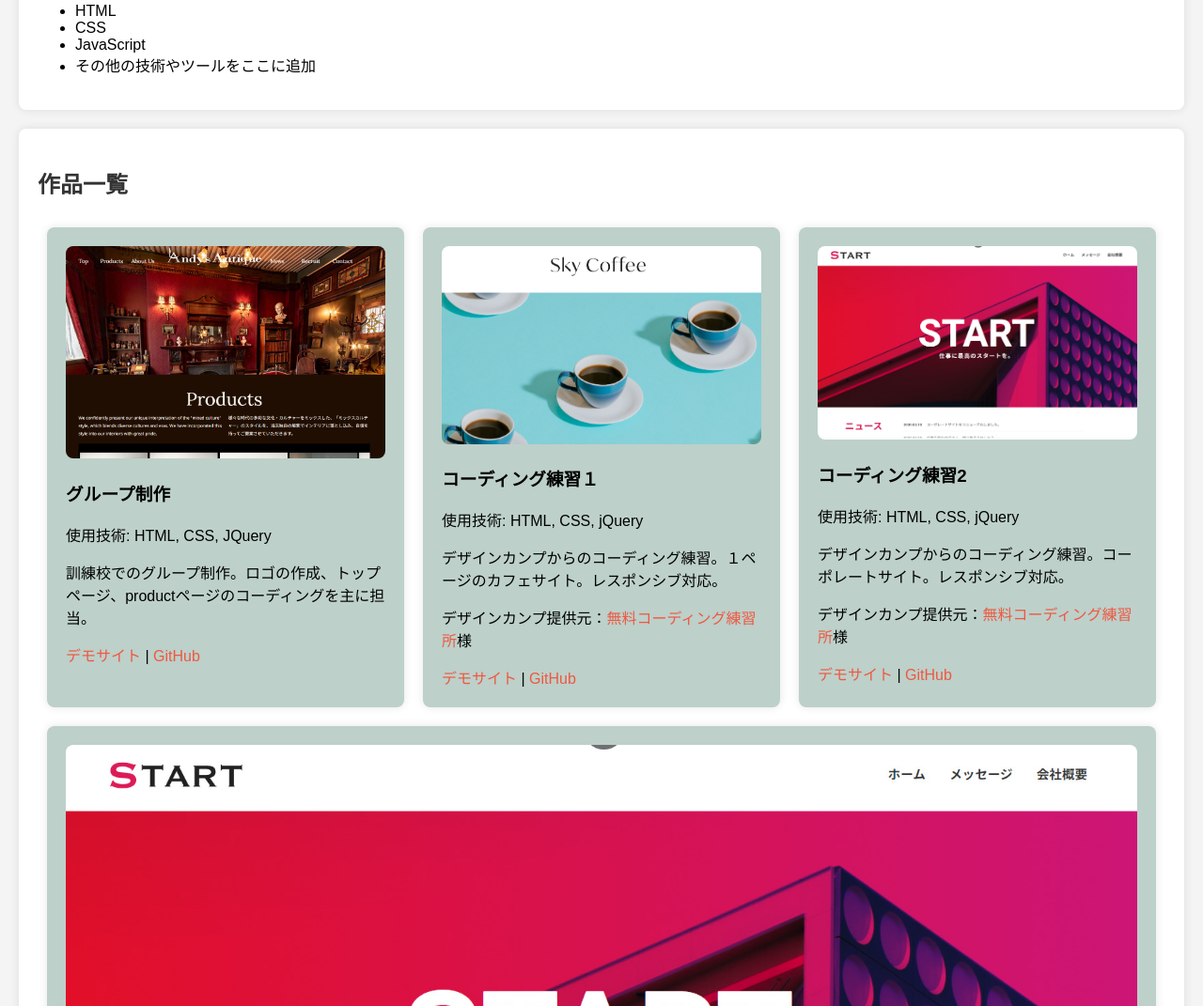
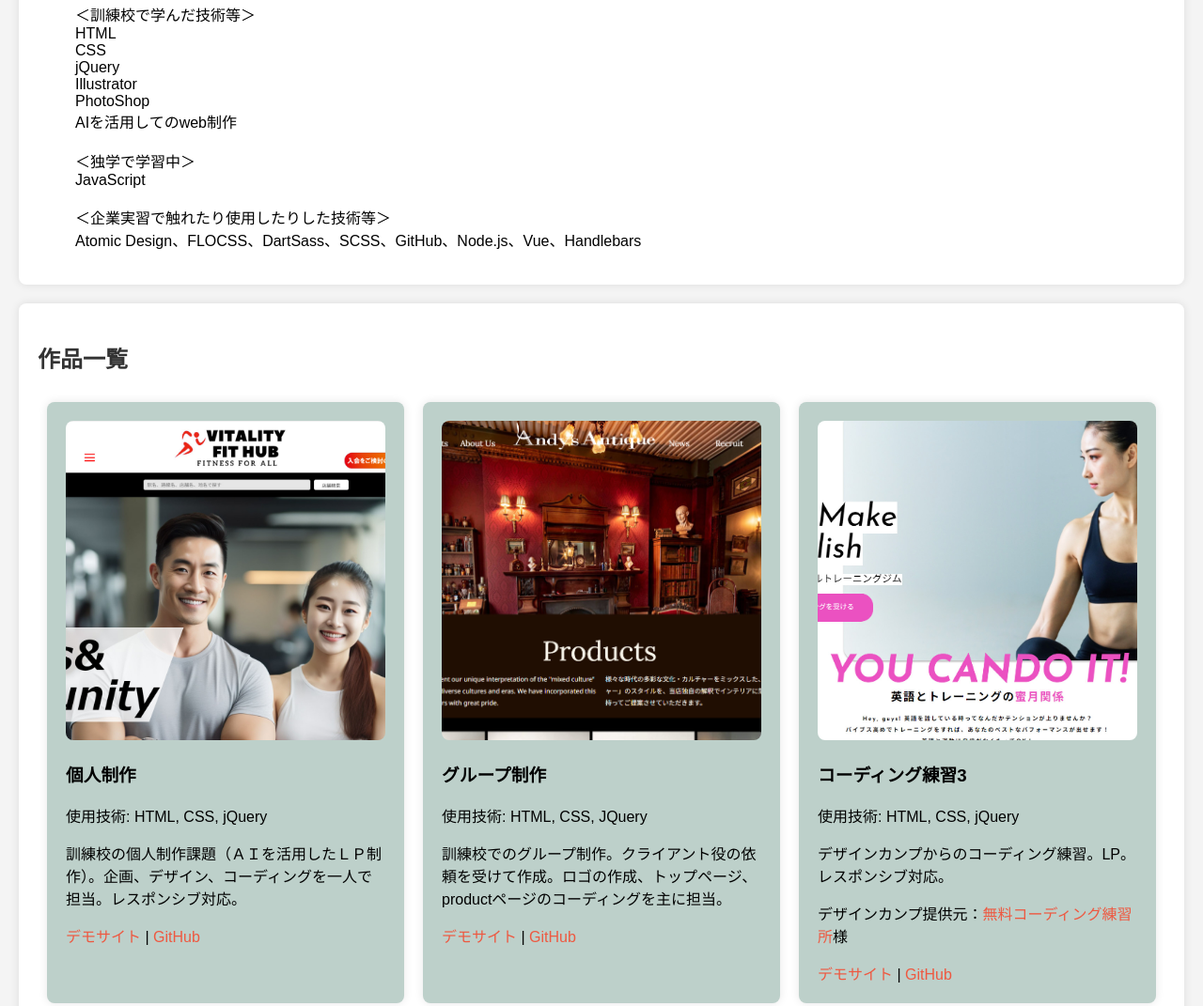
Before and after one commit to n-motobe/portfolio, a plain HTML site: page index.html in a window 1280 px wide. Shown: the part 477-1548 px from the top of the page at 94% size. Drawn offline with Linux system fonts and the light colour scheme.

Commit message:
デザインカンプの追加

```diff
--- a/index.html
+++ b/index.html
@@ -9,7 +9,7 @@
   <body>
     <header>
       <h1>私のポートフォリオ</h1>
-      <p>Web開発に興味がある未経験者です。</p>
+      <p>2024年7月～9月WEB制作の職業訓練校に通学。2024年10月企業実習に参加。</p>
       <nav>
         <ul>
           <li><a href="#about">自己紹介</a></li>
@@ -27,26 +27,94 @@
     <section id="tech-stack">
       <h2>技術スタック</h2>
       <ul>
+        <li>＜訓練校で学んだ技術等＞</li>
         <li>HTML</li>
         <li>CSS</li>
+        <li>jQuery</li>
+        <li>Illustrator</li>
+        <li>PhotoShop</li>
+        <li>AIを活用してのweb制作</li>
+        <br />
+        <li>＜独学で学習中＞</li>
         <li>JavaScript</li>
-        <li>その他の技術やツールをここに追加</li>
+        <br />
+        <li>＜企業実習で触れたり使用したりした技術等＞</li>
+        <li>
+          Atomic
+          Design、FLOCSS、DartSass、SCSS、GitHub、Node.js、Vue、Handlebars
+        </li>
       </ul>
     </section>
     <section id="projects">
       <h2>作品一覧</h2>
       <div class="project-container">
         <article class="project">
-          <img src="images/portfolio1.jpg" alt="グループ制作" />
-          <h3>グループ制作</h3>
-          <p>使用技術: HTML, CSS, JQuery</p>
+          <img class="project-img" src="images/portfolio5.jpg" alt="個人制作" />
+          <h3>個人制作</h3>
+          <p>使用技術: HTML, CSS, jQuery</p>
           <p>
-            訓練校でのグループ制作。ロゴの作成、トップページ、productページのコーディングを主に担当。
+            訓練校の個人制作課題（ＡＩを活用したＬＰ制作）。企画、デザイン、コーディングを一人で担当。レスポンシブ対応。
           </p>
           <a href="#">デモサイト</a> | <a href="#">GitHub</a>
         </article>
         <article class="project">
-          <img src="images/portfolio2.jpg" alt="コーディング練習１" />
+          <img
+            class="project-img"
+            src="images/portfolio1.jpg"
+            alt="グループ制作"
+          />
+          <h3>グループ制作</h3>
+          <p>使用技術: HTML, CSS, JQuery</p>
+          <p>
+            訓練校でのグループ制作。クライアント役の依頼を受けて作成。ロゴの作成、トップページ、productページのコーディングを主に担当。
+          </p>
+          <a href="#">デモサイト</a> | <a href="#">GitHub</a>
+        </article>
+
+        <article class="project">
+          <img
+            class="project-img"
+            src="images/portfolio4.jpg"
+            alt="コーディング練習３"
+          />
+          <h3>コーディング練習3</h3>
+          <p>使用技術: HTML, CSS, jQuery</p>
+          <p>デザインカンプからのコーディング練習。LP。レスポンシブ対応。</p>
+          <p>
+            デザインカンプ提供元：<a
+              href="https://webdesigner-go.com/coding-practice/"
+              >無料コーディング練習所</a
+            >様
+          </p>
+          <a href="#">デモサイト</a> | <a href="#">GitHub</a>
+        </article>
+
+        <article class="project">
+          <img
+            class="project-img"
+            src="images/portfolio3.jpg"
+            alt="コーディング練習２"
+          />
+          <h3>コーディング練習2</h3>
+          <p>使用技術: HTML, CSS, jQuery</p>
+          <p>
+            デザインカンプからのコーディング練習。コーポレートサイト。レスポンシブ対応。
+          </p>
+          <p>
+            デザインカンプ提供元：<a
+              href="https://webdesigner-go.com/coding-practice/"
+              >無料コーディング練習所</a
+            >様
+          </p>
+          <a href="#">デモサイト</a> | <a href="#">GitHub</a>
+        </article>
+
+        <article class="project">
+          <img
+            class="project-img"
+            src="images/portfolio2.jpg"
+            alt="コーディング練習１"
+          />
           <h3>コーディング練習１</h3>
           <p>使用技術: HTML, CSS, jQuery</p>
           <p>
@@ -60,32 +128,9 @@
           </p>
           <a href="#">デモサイト</a> | <a href="#">GitHub</a>
         </article>
-        <article class="project">
-          <img src="images/portfolio3.jpg" alt="コーディング練習２" />
-          <h3>コーディング練習2</h3>
-          <p>使用技術: HTML, CSS, jQuery</p>
-          <p>
-            デザインカンプからのコーディング練習。コーポレートサイト。レスポンシブ対応。
-          </p>
-          <p>
-            デザインカンプ提供元：<a
-              href="https://webdesigner-go.com/coding-practice/"
-              >無料コーディング練習所</a
-            >様
-          </p>
-          <a href="#">デモサイト</a> | <a href="#">GitHub</a>
-        </article>
-        <article class="project">
-          <img src="images/portfolio3.jpg" alt="コーディング練習２" />
-          <h3>個人制作</h3>
-          <p>使用技術: HTML, CSS, jQuery</p>
-          <p>
-            訓練校の個人制作課題（ＡＩを活用したＬＰ制作）。企画、デザイン、コーディングを一人で担当。レスポンシブ対応。
-          </p>
-          <a href="#">デモサイト</a> | <a href="#">GitHub</a>
-        </article>
       </div>
     </section>
+
     <section id="learning">
       <h2>学んだこと</h2>
       <ul>
@@ -99,7 +144,7 @@
       <p>LinkedIn: <a href="#">あなたのLinkedInプロフィール</a></p>
     </section>
     <footer>
-      <p>&copy; 2024 あなたの名前</p>
+      <p>&copy; 2024 Natsumi Motobe</p>
     </footer>
   </body>
 </html>
--- a/styles.css
+++ b/styles.css
@@ -1,3 +1,10 @@
+@charset "UTF-8";
+* {
+  box-sizing: border-box;
+}
+ul {
+  list-style: none;
+}
 body {
   font-family: Arial, sans-serif;
   margin: 0;
@@ -6,7 +13,7 @@ body {
 }
 
 header {
-    background: #85B0B7; /* メインカラー */
+  background: #85b0b7; /* メインカラー */
   color: #fff;
   padding: 20px 0;
   text-align: center;
@@ -29,29 +36,31 @@ section {
 }
 
 .project-container {
-    display: flex;
-    justify-content: space-between;
-    flex-wrap: wrap;
+  display: grid;
   margin: 20px 0;
+  grid-template-columns: 1fr 1fr 1fr;
+  grid-template-rows: auto;
 }
 
 .project {
-    background: #BDD0CA; /* サブカラー */
+  background: #bdd0ca; /* サブカラー */
   border-radius: 8px;
   box-shadow: 0 0 10px rgba(0, 0, 0, 0.1);
   margin: 10px;
   padding: 20px;
-    flex: 1 1 calc(30% - 20px); /* 3つ並ぶように設定 */
+
   box-sizing: border-box;
 }
 
-.project img {
+.project-img {
   max-width: 100%;
+  height: 340px;
   border-radius: 8px;
+  object-fit: cover;
 }
 
 a {
-    color: #EE5840; /* アクセントカラー */
+  color: #ee5840; /* アクセントカラー */
   text-decoration: none;
 }
 
@@ -76,7 +85,7 @@ nav li {
 footer {
   text-align: center;
   padding: 10px 0;
-    background: #85B0B7; /* メインカラー */
+  background: #85b0b7; /* メインカラー */
   color: #fff;
   position: relative;
   bottom: 0;
```
Also changed, not shown: images/portfolio4.jpg (added), images/portfolio5.jpg (added). Lines whose indentation alone changed are shown as unchanged.
